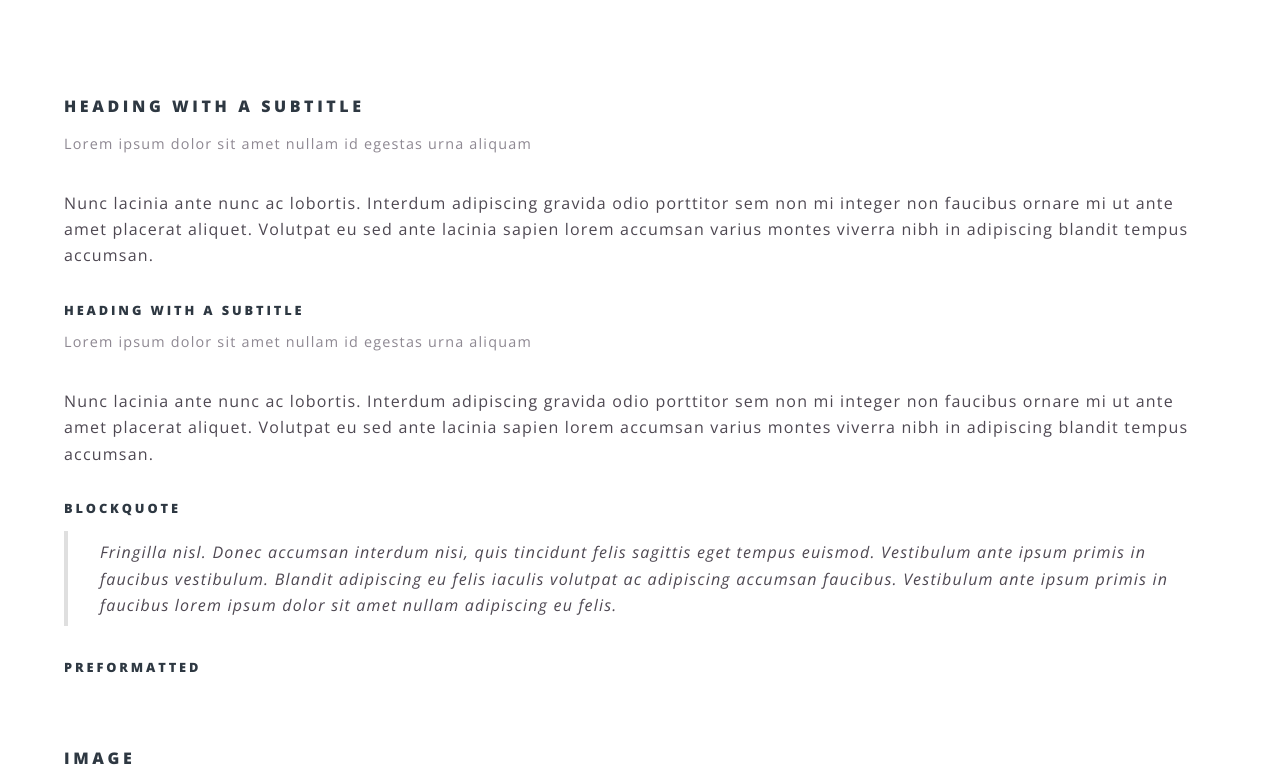
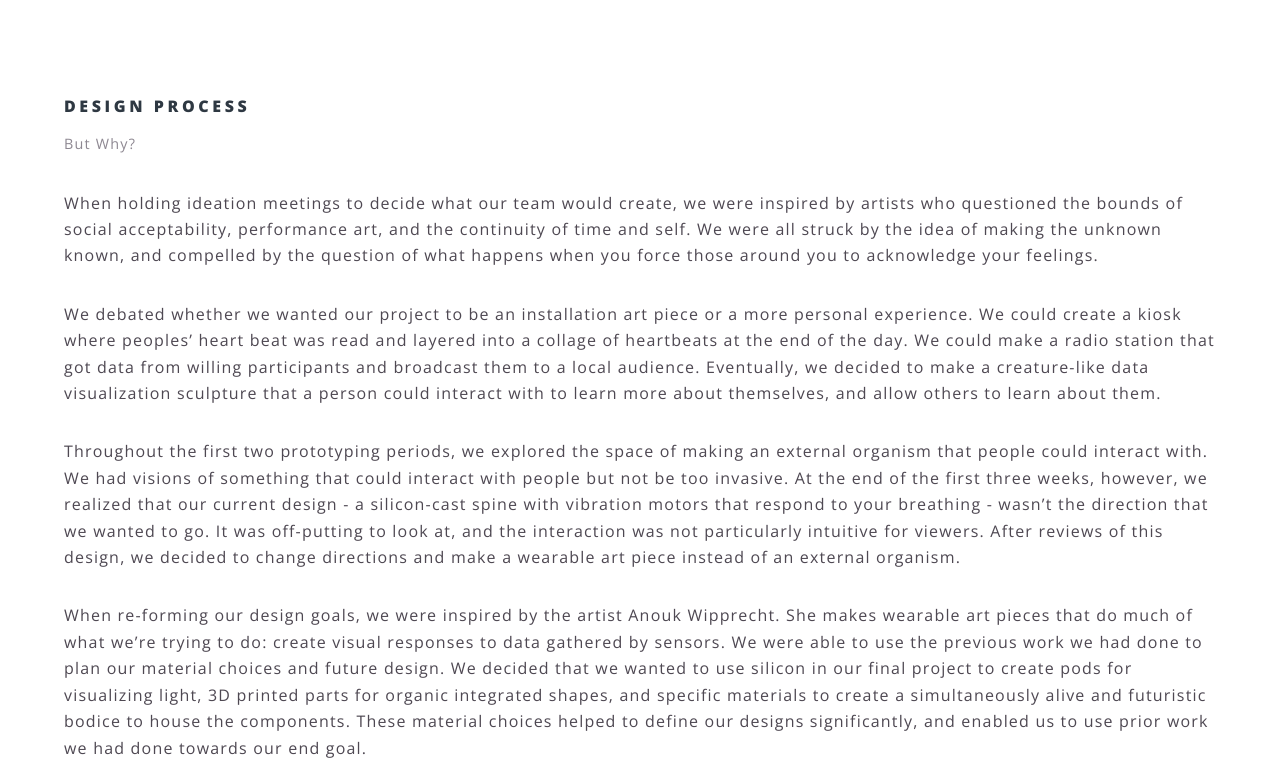
Before and after one commit to BrennaManning/Interactive-Wearable, a plain HTML site: page designprocess.html in a window 1280 px wide. Shown: the part 396-1169 px from the top of the page. Drawn offline with nearby package versions, Linux system fonts and the light colour scheme.

Commit message:
design process info

```diff
--- a/designprocess.html
+++ b/designprocess.html
@@ -58,20 +58,20 @@
 								<section>
 
 									<header>
-										<h4>Heading with a Subtitle</h4>
-										<p>Lorem ipsum dolor sit amet nullam id egestas urna aliquam</p>
+										<h4>Design Process</h4>
+										<p>But Why?</p>
 									</header>
-									<p>Nunc lacinia ante nunc ac lobortis. Interdum adipiscing gravida odio porttitor sem non mi integer non faucibus ornare mi ut ante amet placerat aliquet. Volutpat eu sed ante lacinia sapien lorem accumsan varius montes viverra nibh in adipiscing blandit tempus accumsan.</p>
-									<header>
-										<h5>Heading with a Subtitle</h5>
-										<p>Lorem ipsum dolor sit amet nullam id egestas urna aliquam</p>
-									</header>
-									<p>Nunc lacinia ante nunc ac lobortis. Interdum adipiscing gravida odio porttitor sem non mi integer non faucibus ornare mi ut ante amet placerat aliquet. Volutpat eu sed ante lacinia sapien lorem accumsan varius montes viverra nibh in adipiscing blandit tempus accumsan.</p>
+									<p>When holding ideation meetings to decide what our team would create, we were inspired by artists who questioned the bounds of social acceptability, performance art, and the continuity of time and self. We were all struck by the idea of making the unknown known, and compelled by the question of what happens when you force those around you to acknowledge your feelings. </p>
 
-									<h5>Blockquote</h5>
-									<blockquote>Fringilla nisl. Donec accumsan interdum nisi, quis tincidunt felis sagittis eget tempus euismod. Vestibulum ante ipsum primis in faucibus vestibulum. Blandit adipiscing eu felis iaculis volutpat ac adipiscing accumsan faucibus. Vestibulum ante ipsum primis in faucibus lorem ipsum dolor sit amet nullam adipiscing eu felis.</blockquote>
-									<h5>Preformatted</h5>
-									<pre>
+									<p>We debated whether we wanted our project to be an installation art piece or a more personal experience. We could create a kiosk where peoples’ heart beat was read and layered into a collage of heartbeats at the end of the day. We could make a radio station that got data from willing participants and broadcast them to a local audience. Eventually, we decided to make a creature-like data visualization sculpture that a person could interact with to learn more about themselves, and allow others to learn about them. </p>
+
+									<p>Throughout the first two prototyping periods, we explored the space of making an external organism that people could interact with. We had visions of something that could interact with people but not be too invasive. At the end of the first three weeks, however, we realized that our current design - a silicon-cast spine with vibration motors that respond to your breathing - wasn’t the direction that we wanted to go. It was off-putting to look at, and the interaction was not particularly intuitive for viewers. After reviews of this design, we decided to change directions and make a wearable art piece instead of an external organism.</p>
+
+									<p>When re-forming our design goals, we were inspired by the artist Anouk Wipprecht. She makes wearable art pieces that do much of what we’re trying to do: create visual responses to data gathered by sensors. We were able to use the previous work we had done to plan our material choices and future design. We decided that we wanted to use silicon in our final project to create pods for visualizing light, 3D printed parts for organic integrated shapes, and specific materials to create a simultaneously alive and futuristic bodice to house the components. These material choices helped to define our designs significantly, and enabled us to use prior work we had done towards our end goal.</p>
+
+
+									<div class="12u"><span class="image fit"><img src="images/spider_dress.png" alt="" /></span></div>
+
 								</section>
 
 								<section>
```
Also changed, not shown: finalproduct.html (+1 -1 lines), images/spider_dress.png (added), images/spikey-dudes.png (added), images/spine-render.png (added), images/spine-you.png (added), images/system-diagram_new.png (added), 1 other file.
